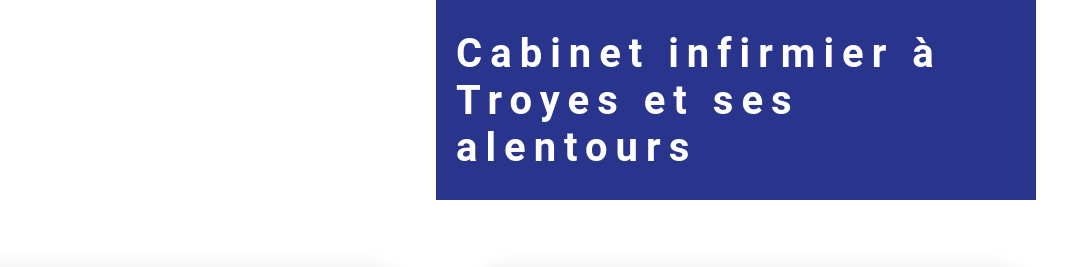
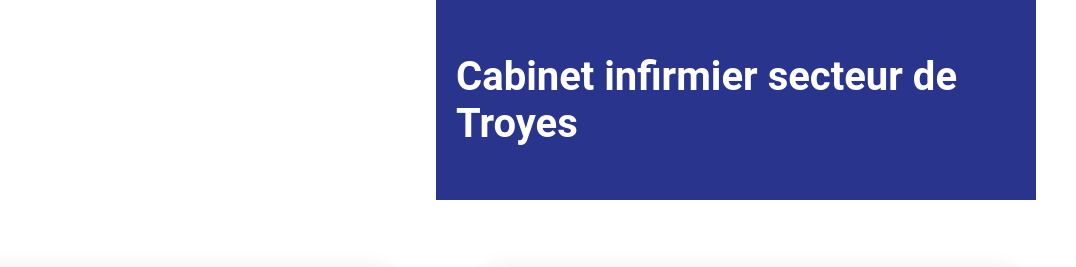
Before and after one commit to antoineThomasCode/Laurence, a website: page index.html in a window 1280 px wide. Shown: the top 267 px of the page, 204-1280 px from the left. Drawn offline with Linux system fonts and the light colour scheme.

Commit message:
adde sction

```diff
--- a/index.html
+++ b/index.html
@@ -23,7 +23,7 @@
         <div>
             <img src="assets/logo/logo.png" alt="">
             <div>
-                <h1>Cabinet infirmier à Troyes et ses alentours</h1>
+                <h1>Cabinet infirmier secteur de Troyes</h1>
             </div>
         </div>
     </header>
--- a/sass/pages/homepage.scss
+++ b/sass/pages/homepage.scss
@@ -34,11 +34,10 @@ header {
         background-color: #29358C;
         flex-basis: 50%;
         h1 {
-            font-size: 1.1em;
+            font-size: 1.5em;
             padding: 20px;
             color: white;
-            letter-spacing: 0.2em;
-            font-weight: 600;
+            font-weight: 200;
         }
 
       }
```
Also changed, not shown: css/style.css, 1 other file.
